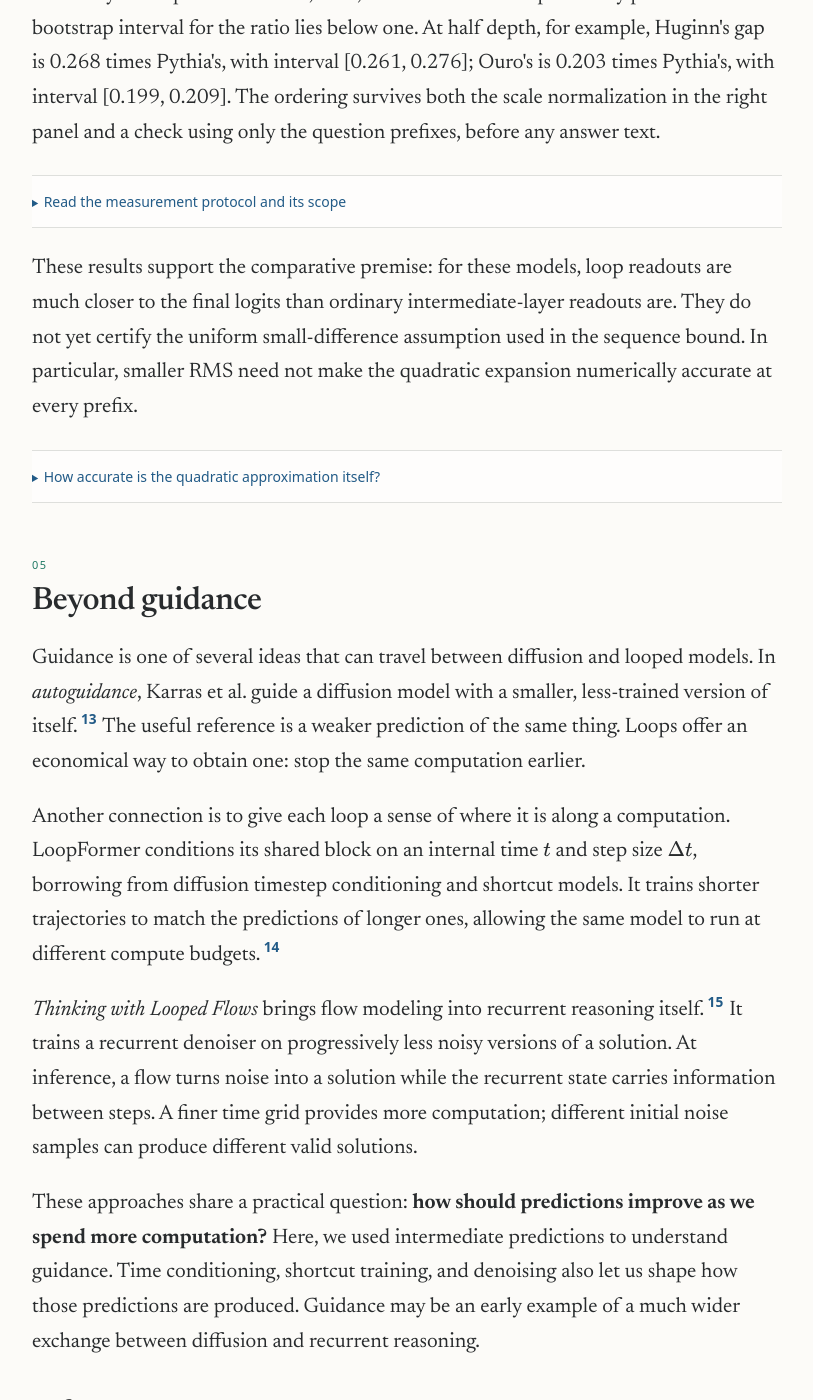
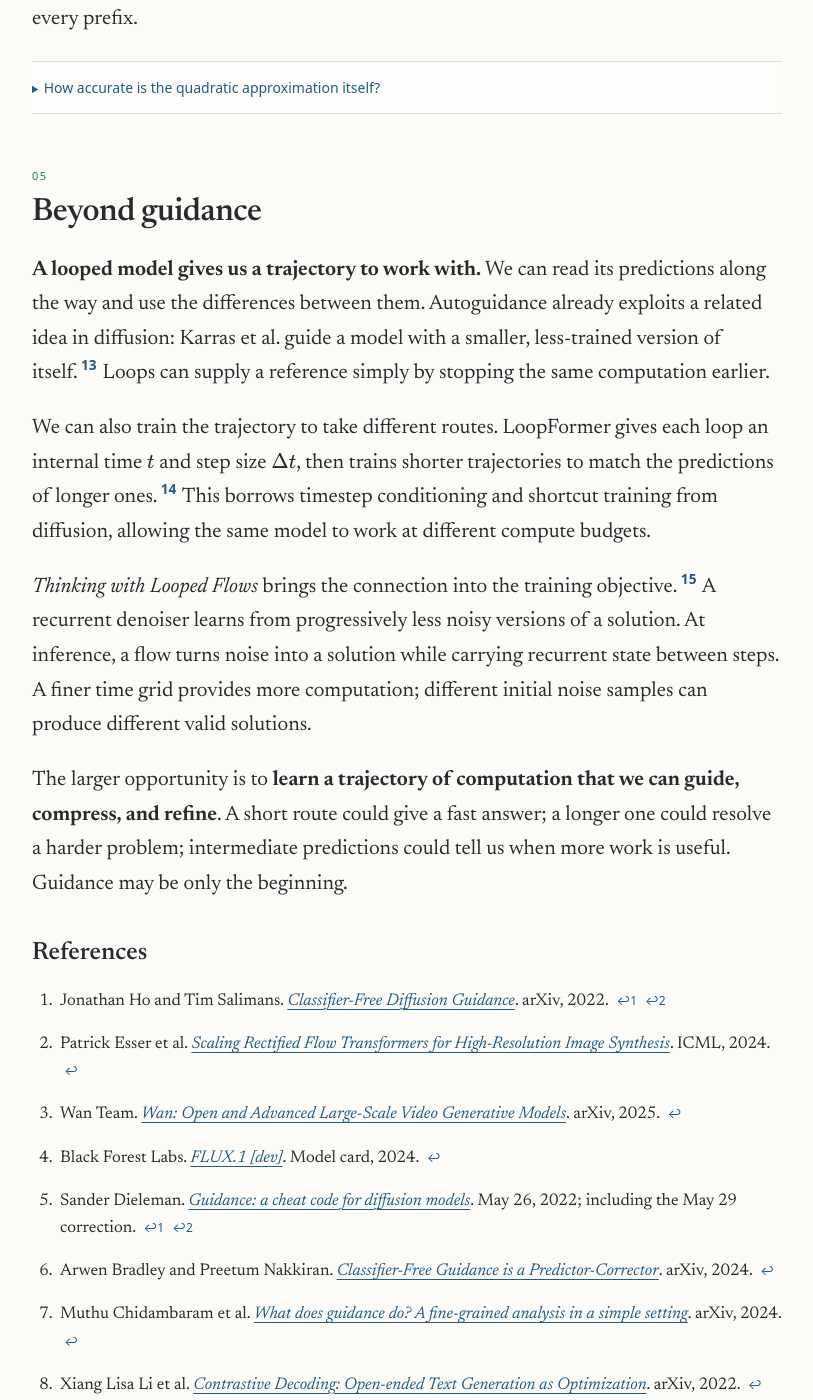
Before and after one commit to Nicholas0228/Nicholas0228.github.io, a Jekyll site: the page built from _posts/2026-10-22-guidance-in-looped-models.html, in a window 1280 px wide and 1400 px high, scrolled down 8905 px. Shown: the whole window, without its empty margins (233-1046 px from the left). Built offline with Jekyll 4.4.1, drawn with Linux system fonts in a browser that asks for light colours; some of the changed text lies outside the part shown.

Commit message:
Tighten the guidance narrative and tabulate LoopCD results

```diff
--- a/_posts/2026-10-22-guidance-in-looped-models.html
+++ b/_posts/2026-10-22-guidance-in-looped-models.html
@@ -72,14 +72,14 @@
 
 <p>We can perform a very similar subtraction with an LLM's next-token logits. Contrastive decoding<sup class="citation" id="cite-contrastive-decoding-1"><a href="#ref-contrastive-decoding" role="doc-noteref" aria-label="Reference 8: Xiang Lisa Li et al., Contrastive Decoding: Open-ended Text Generation as Optimization">8</a></sup> uses an expert and an amateur model; DoLa<sup class="citation" id="cite-dola-1"><a href="#ref-dola" role="doc-noteref" aria-label="Reference 9: Yung-Sung Chuang et al., DoLa: Decoding by Contrasting Layers Improves Factuality in Large Language Models">9</a></sup> reads predictions from different layers. The reference and decoding constraints vary, but the idea of contrasting predictions already has a history in language modeling.</p>
 
-<p>The complication is that a next-token distribution is conditional on what has already been generated. In his 2022 post, Sander put his intuition this way:</p>
+<p>As Sander noted in his 2022 blog post:</p>
 
 <blockquote>
   <p>“my hunch is that diffusion guidance works so well precisely because we are able to apply it to the joint distribution”</p>
   <footer>Sander Dieleman, Guidance: a cheat code for diffusion models<sup class="citation" id="cite-sander-2"><a href="#ref-sander" role="doc-noteref" aria-label="Reference 5: Sander Dieleman, Guidance: a cheat code for diffusion models">5</a></sup> (2022)</footer>
 </blockquote>
 
-<p>His contrast was with modifying sequential conditionals individually. We can make that distinction explicit with two predictors: a stronger one \(p_K\) and a reference \(p_E\). Both see the same prefix \(s\). Suppress the fixed prompt in the notation, assume positive token probabilities, and define</p>
+<p>We compare guiding each token with guiding the whole answer. Let \(p_K\) be the stronger predictor and \(p_E\) the reference, both given the same prefix \(s\). Suppress the fixed prompt in the notation, assume positive token probabilities, and define</p>
 
 <div class="equation">\[
   a(v\mid s)=\frac{p_K(v\mid s)^{1+w}}{p_E(v\mid s)^w},
@@ -105,8 +105,9 @@
 
 <p>The numerators agree. The denominators generally do not: different answers visit different prefixes, and can accumulate different normalizing factors. Those factors change the relative probability of complete answers. This is why a valid guided distribution for each next token need not implement the intended guided distribution over answers.</p>
 
-<h3>The missing term looks into the future</h3>
-
+<details class="proof" id="proof-lookahead">
+  <summary>How would exact guidance of the whole answer choose each token?</summary>
+  <div class="proof-body">
     <p>Every joint distribution admits a sequential factorization. The issue is whether the simple local rule gives us the <em>right</em> conditionals. Let \(H(s)\) be the total unnormalized guided weight of every possible completion after prefix \(s\). The exact conditional of the joint target is</p>
 
     <div class="equation">\[
@@ -116,10 +117,6 @@
     \]</div>
 
     <p>The term \(H(sv)\) accounts for all the futures opened up by choosing \(v\). Ordinary local guidance omits it. Computing it exactly is usually impractical, because it requires summing over possible continuations.</p>
-
-<details class="proof" id="proof-lookahead">
-  <summary>Show the exact sequential factorization</summary>
-  <div class="proof-body">
     <p>Let \(A_{\rm past}(s)\) be the product of guided weights along the prefix. Define \(H(s)\) as the sum of the remaining products over completions of total length \(T\), with \(H(y)=1\) for a complete answer. It satisfies</p>
     <div class="equation">\[
       H(s)=\sum_v a(v\mid s)H(sv),\qquad H(\varnothing)=Z.
@@ -191,7 +188,19 @@
 
 <p>The paper's standard logit reference is the first loop, so the two readouts need not come from adjacent iterations. It also studies hidden-state guidance; our probability argument below concerns the logit variant. Passing a hidden-state combination through nonlinear output layers need not give Equation (5).</p>
 
-<p>The reported gains can be substantial. At matched recurrent depth, adaptive LoopCD-Logits raises Ouro-2.6B-Thinking's AIME 2024 pass@1 from <strong>61.88% to 73.33%</strong>; LoopCD-Hidden raises Huginn's HumanEval pass@1 from <strong>22.56% to 31.71%</strong> at 32 loops (Tables 1 and 3).<sup class="citation" id="cite-loopcd-2"><a href="#ref-loopcd" role="doc-noteref" aria-label="Reference 12: Weihao Liu et al., Decoding Looped Transformers Better for (Almost) Free">12</a></sup> In a separate seven-benchmark multiple-choice comparison, half-depth guidance matches or exceeds the full-depth mean with <strong>22.5–48.2% fewer theoretical forward FLOPs</strong> (Table A9). Gains depend on the setting: fixed logit guidance lowers Huginn's GSM8K accuracy from 42.91% to 41.62% (Table A5).</p>
+<div class="table-scroll" id="loopcd-results">
+  <table class="loopcd-results">
+    <caption>Selected results reported by LoopCD.<sup class="citation" id="cite-loopcd-2"><a href="#ref-loopcd" role="doc-noteref" aria-label="Reference 12: Weihao Liu et al., Decoding Looped Transformers Better for (Almost) Free">12</a></sup> Scores are percentages.</caption>
+    <thead><tr><th scope="col">Model / task</th><th scope="col">Guidance</th><th scope="col">Before</th><th scope="col">After</th></tr></thead>
+    <tbody>
+      <tr><th scope="row">Ouro-2.6B-Thinking<small>AIME 2024 · pass@1</small></th><td>Adaptive logits</td><td>61.88</td><td><strong>73.33</strong></td></tr>
+      <tr><th scope="row">Huginn · 32 loops<small>HumanEval · pass@1</small></th><td>Hidden states</td><td>22.56</td><td><strong>31.71</strong></td></tr>
+      <tr><th scope="row">Huginn · 32 loops<small>GSM8K · accuracy</small></th><td>Fixed logits</td><td>42.91</td><td>41.62</td></tr>
+    </tbody>
+  </table>
+</div>
+<p class="table-note">Same recurrent depth within each row (Tables 1, 3, and A5). Gains vary by task and guidance variant.</p>
+<p>In a separate seven-task comparison, guidance at half depth matches or exceeds the full-depth average with <strong>22.5–48.2% fewer theoretical forward FLOPs</strong> (Table A9).</p>
 
 <p>Why might this be useful beyond making the reference convenient? Reusing the block and readout makes it plausible that early and late predictions remain compatible. That suggests an empirical question: <em>are their logits actually closer than predictions read from different layers of an ordinary LLM?</em> If so, we have a reason to examine the small-difference limit of the normalization problem.</p>
 
@@ -276,7 +285,7 @@
   \tag{8}
 \]</div>
 
-<p>If the small-difference assumption holds uniformly, then \(\eta=O(\epsilon^2)\). The sequence-level mismatch is therefore \(O(T\epsilon^2)\). This gives the connection we were looking for: a regime in which the simple sequential rule approximates the globally tilted joint distribution, without explicitly evaluating the future-completion weights.</p>
+<p>If the small-difference assumption holds uniformly, then \(\eta=O(\epsilon^2)\). The sequence-level mismatch is therefore \(O(T\epsilon^2)\). This gives the connection we were looking for: a regime in which the simple sequential rule approximates the globally tilted joint distribution, using only the two next-token predictors.</p>
 
 <details class="proof" id="proof-sequence">
   <summary>Prove the sequence bound, including the global normalizer</summary>
@@ -304,7 +313,7 @@
 
 <h2 id="measurements"><span class="section-number">04</span>Are loop readouts actually closer?</h2>
 
-<p>This is where a numerical check helps. We compared two looped models, Huginn-0125 and Ouro-2.6B, with two ordinary Transformers, Qwen2.5-3B and Pythia-2.8B. Each model saw the same 1,024 text prefixes: eight positions on each of 128 GSM8K development questions. For each prefix, we compared an intermediate readout with that model's own final readout.</p>
+<p>We compared two looped models, Huginn-0125 and Ouro-2.6B, with two ordinary Transformers, Qwen2.5-3B and Pythia-2.8B. Each model saw the same 1,024 text prefixes: eight positions on each of 128 GSM8K development questions. For each prefix, we compared an intermediate readout with that model's own final readout.</p>
 
 <p>The main measurement is the vocabulary RMS of the logit difference after removing its mean. This removes an arbitrary offset that has no effect on softmax:</p>
 
@@ -347,13 +356,13 @@
 
 <h2 id="connections"><span class="section-number">05</span>Beyond guidance</h2>
 
-<p>Guidance is one of several ideas that can travel between diffusion and looped models. In <em>autoguidance</em>, Karras et al. guide a diffusion model with a smaller, less-trained version of itself.<sup class="citation" id="cite-autoguidance-1"><a href="#ref-autoguidance" role="doc-noteref" aria-label="Reference 13: Tero Karras et al., Guiding a Diffusion Model with a Bad Version of Itself">13</a></sup> The useful reference is a weaker prediction of the same thing. Loops offer an economical way to obtain one: stop the same computation earlier.</p>
+<p><strong>A looped model gives us a trajectory to work with.</strong> We can read its predictions along the way and use the differences between them. Autoguidance already exploits a related idea in diffusion: Karras et al. guide a model with a smaller, less-trained version of itself.<sup class="citation" id="cite-autoguidance-1"><a href="#ref-autoguidance" role="doc-noteref" aria-label="Reference 13: Tero Karras et al., Guiding a Diffusion Model with a Bad Version of Itself">13</a></sup> Loops can supply a reference simply by stopping the same computation earlier.</p>
 
-<p>Another connection is to give each loop a sense of where it is along a computation. LoopFormer conditions its shared block on an internal time \(t\) and step size \(\Delta t\), borrowing from diffusion timestep conditioning and shortcut models. It trains shorter trajectories to match the predictions of longer ones, allowing the same model to run at different compute budgets.<sup class="citation" id="cite-loopformer-1"><a href="#ref-loopformer" role="doc-noteref" aria-label="Reference 14: Ahmadreza Jeddi, Marco Ciccone, and Babak Taati, LoopFormer: Elastic-Depth Looped Transformers for Latent Reasoning via Shortcut Modulation">14</a></sup></p>
+<p>We can also train the trajectory to take different routes. LoopFormer gives each loop an internal time \(t\) and step size \(\Delta t\), then trains shorter trajectories to match the predictions of longer ones.<sup class="citation" id="cite-loopformer-1"><a href="#ref-loopformer" role="doc-noteref" aria-label="Reference 14: Ahmadreza Jeddi, Marco Ciccone, and Babak Taati, LoopFormer: Elastic-Depth Looped Transformers for Latent Reasoning via Shortcut Modulation">14</a></sup> This borrows timestep conditioning and shortcut training from diffusion, allowing the same model to work at different compute budgets.</p>
 
-<p><em>Thinking with Looped Flows</em> brings flow modeling into recurrent reasoning itself.<sup class="citation" id="cite-looped-flows-1"><a href="#ref-looped-flows" role="doc-noteref" aria-label="Reference 15: Ayhan Suleymanzade, Chanhyuk Lee, Floor Eijkelboom, Nicholas M. Boffi, İsmail İlkan Ceylan, and Jinwoo Kim, Thinking with Looped Flows">15</a></sup> It trains a recurrent denoiser on progressively less noisy versions of a solution. At inference, a flow turns noise into a solution while the recurrent state carries information between steps. A finer time grid provides more computation; different initial noise samples can produce different valid solutions.</p>
+<p><em>Thinking with Looped Flows</em> brings the connection into the training objective.<sup class="citation" id="cite-looped-flows-1"><a href="#ref-looped-flows" role="doc-noteref" aria-label="Reference 15: Ayhan Suleymanzade, Chanhyuk Lee, Floor Eijkelboom, Nicholas M. Boffi, İsmail İlkan Ceylan, and Jinwoo Kim, Thinking with Looped Flows">15</a></sup> A recurrent denoiser learns from progressively less noisy versions of a solution. At inference, a flow turns noise into a solution while carrying recurrent state between steps. A finer time grid provides more computation; different initial noise samples can produce different valid solutions.</p>
 
-<p>These approaches share a practical question: <strong>how should predictions improve as we spend more computation?</strong> Here, we used intermediate predictions to understand guidance. Time conditioning, shortcut training, and denoising also let us shape how those predictions are produced. Guidance may be an early example of a much wider exchange between diffusion and recurrent reasoning.</p>
+<p>The larger opportunity is to <strong>learn a trajectory of computation that we can guide, compress, and refine</strong>. A short route could give a fast answer; a longer one could resolve a harder problem; intermediate predictions could tell us when more work is useful. Guidance may be only the beginning.</p>
 
 <h3 id="references">References</h3>
 <ol class="references">
--- a/blog/guidance-in-looped-models/style.css
+++ b/blog/guidance-in-looped-models/style.css
@@ -60,6 +60,13 @@
 td:last-child,th:last-child{padding-right:0}
 .loop-row td:first-child{color:var(--green);font-weight:600}
 .table-note{font:13px/1.65 var(--sans);color:var(--muted);margin-top:12px}
+.loopcd-results{table-layout:fixed}
+.loopcd-results th:first-child{width:38%;white-space:normal}
+.loopcd-results th:nth-child(2){width:24%;text-align:left}
+.loopcd-results tbody th{font-size:13px;font-weight:500}
+.loopcd-results td:nth-child(2){text-align:left;white-space:normal}
+.loopcd-results small{display:block;color:var(--muted);font-size:11px;font-weight:400;margin-top:3px}
+.loopcd-results td strong{color:var(--green)}
 .trajectory{display:grid;grid-template-columns:1fr auto 1fr auto 1.25fr auto 1fr;align-items:center;gap:9px;margin:25px 0;padding:25px 15px;background:var(--tint);text-align:center}
 .trajectory .state{font-size:22px;line-height:1.4;min-width:0}
 .trajectory small{display:block;font:12px/1.5 var(--sans);color:var(--muted);margin-top:8px}
```
Lines whose indentation alone changed are shown as unchanged.
